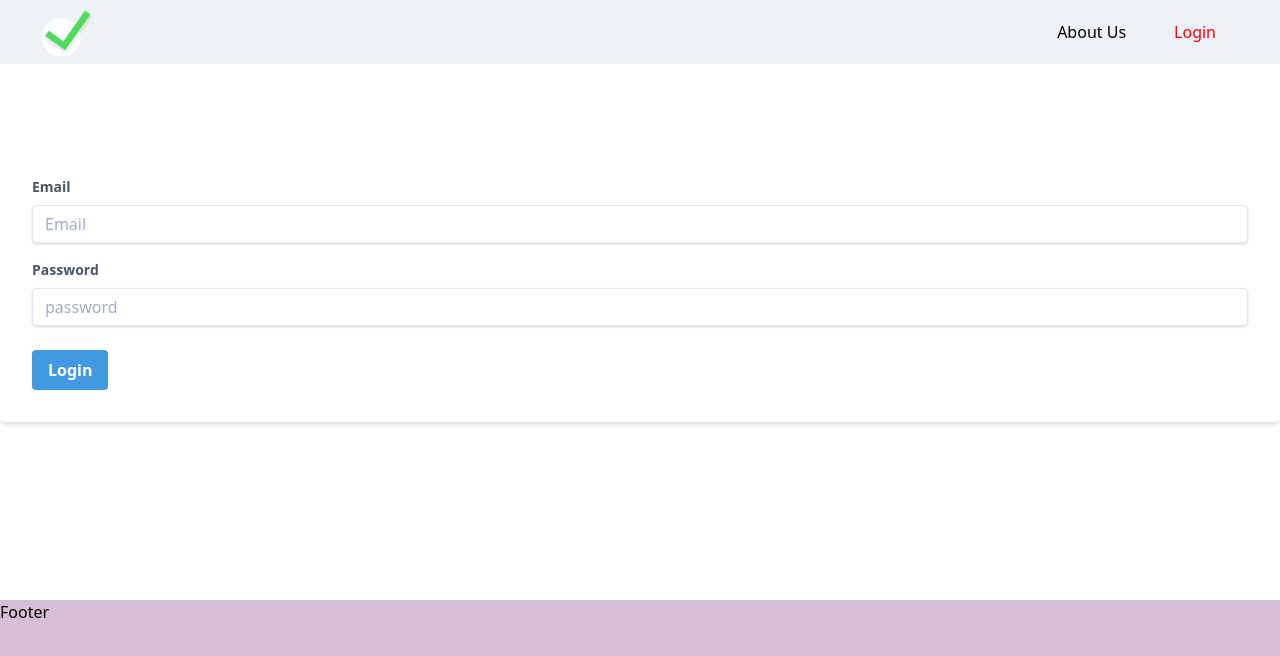
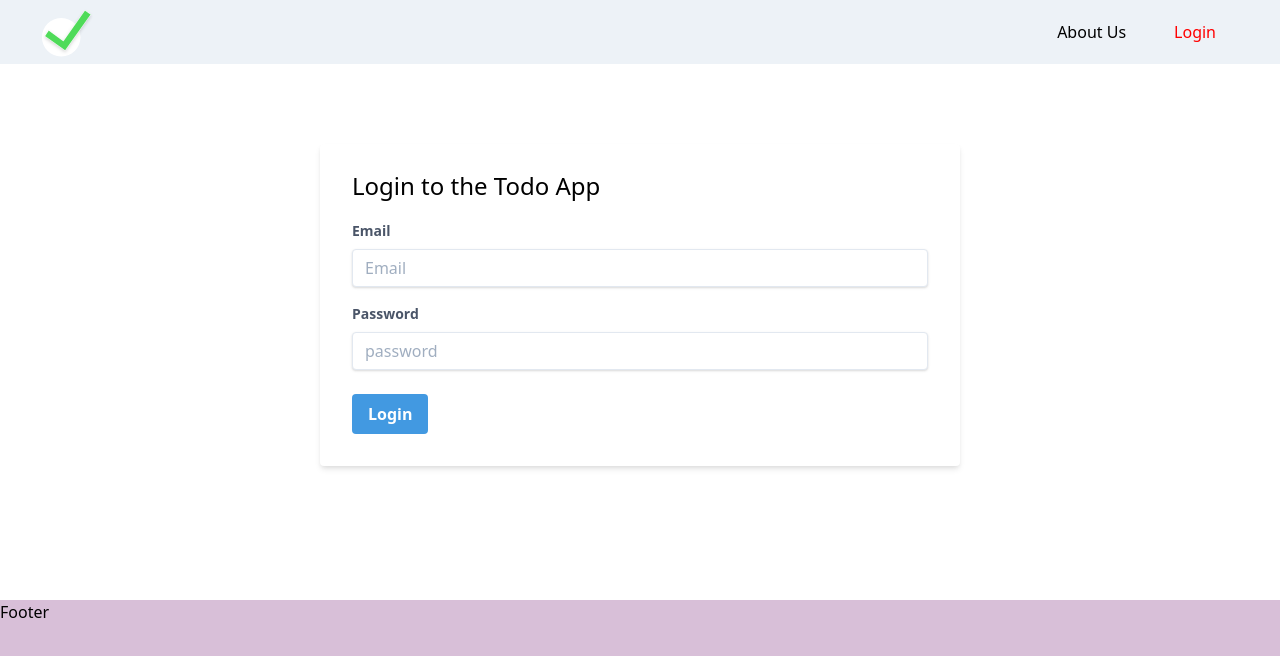
Before and after one commit to robert-laws/practice-aug-2020-tailwind-css, a React (Create React App) app: page / in a window 1280 px wide. Shown: the top 656 px of the page. Built offline with nearby package versions, Linux system fonts and the light colour scheme; no server answers.

Commit message:
add heading text

```diff
--- a/src/pages/Login.js
+++ b/src/pages/Login.js
@@ -52,11 +52,14 @@ export const Login = () => {
 
   return (
     <div className='container mx-auto mt-20 flex items-center justify-center'>
-      <div className='w-full items-center justify-center'>
+      <div className='w-6/12 items-center justify-center'>
         <form
           onSubmit={handleSubmit}
           className='bg-white shadow-md rounded px-8 pt-6 pb-8 mb-4'
         >
+          <div className='mb-4'>
+            <h2 className='text-2xl'>Login to the Todo App</h2>
+          </div>
           <div>
             <p className='text-red-500 mt-2 text-xs italic'>
               {errors.loginError}
```
